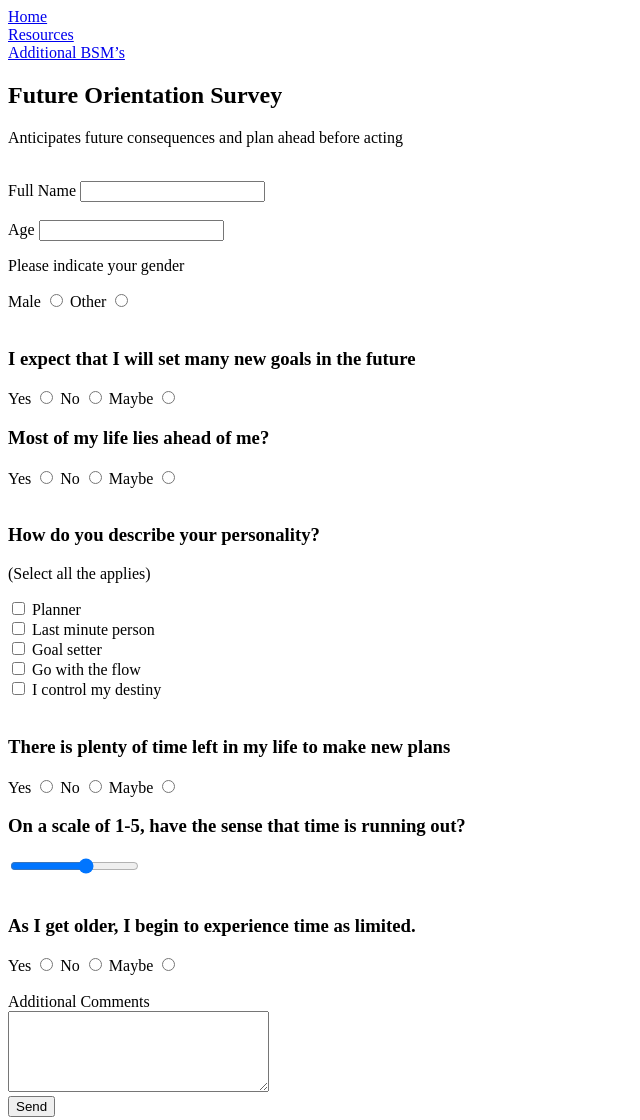
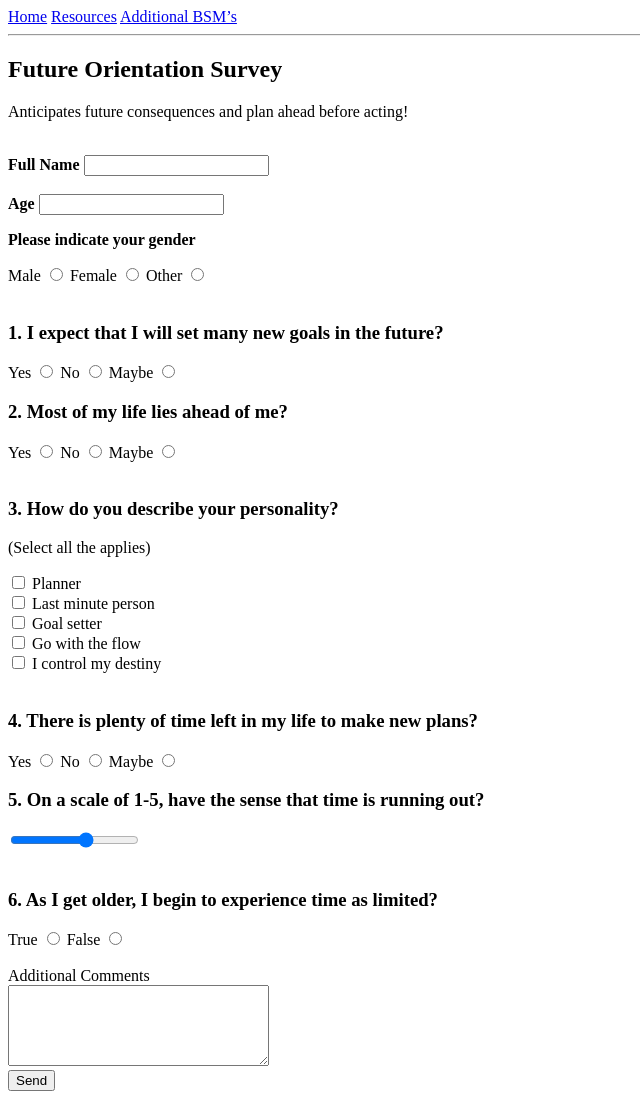
Before and after one commit to RuthWT/Future-Orientation-Groupwork, a plain HTML site: page survey_page.html in a window 1280 px wide. Shown: the whole page, without its empty margins (0-640 px from the left). After the commit the page ends 1099 px from the top, so only its background shows below. Drawn offline with Linux system fonts and the light colour scheme.

Commit message:
survey updated

```diff
--- a/survey_page.html
+++ b/survey_page.html
@@ -7,24 +7,26 @@
     <title>Survey Page</title>
 </head>
 <body>
-    <a href="./index.html">Home</a> <br>
-    <a href="./resource.html">Resources</a> <br>
+    <a href="./index.html">Home</a>
+    <a href="./resource.html">Resources</a>
     <a href="./addtional_BSM.html">Additional BSM’s</a>
     <section>
         <form action="./index.html" method="POST">
-            <h1>Future Orientation Survey</h1>
-                <p>Anticipates future consequences and plan ahead before acting</p>
+            <hr><h1>Future Orientation Survey</h1>
+                <p>Anticipates future consequences and plan ahead before acting!</p>
             <!--Personal Information-->
             <br>
-            <label for="full_name">Full Name</label>
+            <label for="full_name"><strong>Full Name</strong></label>
             <input type="text" name="FullName" id="full_name">
             <br>
             <br>
-            <label for="d_o_b">Age</label>
+            <label for="d_o_b"><strong>Age</strong></label>
             <input type="number" name="age" id="d_o_b">
             <br>
-            <p>Please indicate your gender<p>
+            <strong><p>Please indicate your gender<p></p></strong>
             <label for="gender">Male</label>
+            <input type="radio" name="gender" id="gender">
+            <label for="gender">Female</label>
             <input type="radio" name="gender" id="gender">
             <label for="gender">Other</label>
             <input type="radio" name="gender" id="gender">
@@ -32,7 +34,8 @@
 
             <br>
             <br>
-            <h3>I expect that I will set many new goals in the future</h3>
+
+            <h3>1. I expect that I will set many new goals in the future?</h3>
                 <label for="question" value="yes">Yes</label>
                 <input type="radio" name="question" id="question">
                 <label for="question" value="no">No</label>
@@ -40,7 +43,7 @@
                 <label for="question" value="maybe">Maybe</label>
                 <input type="radio" name="question" id="question">
 
-            <h3>Most of my life lies ahead of me?</h3>
+            <h3>2. Most of my life lies ahead of me?</h3>
 
                 <label for="question" value="yes">Yes</label>
                 <input type="radio" name="question" id="question">
@@ -51,7 +54,7 @@
             <br>
             <br>
 
-            <h3>How do you describe your personality?</h3> <p>(Select all the applies)</p>
+            <h3>3. How do you describe your personality?</h3> <p>(Select all the applies)</p>
 
                 <input type="checkbox" name="question" id="question">
                 <label for="question" value="yes">Planner</label>
@@ -72,7 +75,7 @@
             <br>
             <br>
 
-            <h3>There is plenty of time left in my life to make new plans</h3>
+            <h3>4. There is plenty of time left in my life to make new plans?</h3>
                 <label for="question" value="yes">Yes</label>
                 <input type="radio" name="question" id="question">
                 <label for="question" value="no">No</label>
@@ -82,19 +85,15 @@
 
             </label>
 
-            <h3>On a scale of 1-5, have the sense that time is running out?</h3>
+            <h3>5. On a scale of 1-5, have the sense that time is running out?</h3>
                 <input type="range" name="question-4" id="question-4" step="1" max="5">
             <br>
             <br>
 
-            <h3>As I get older, I begin to experience time as limited.</h3>
-                <label for="question" value="yes">Yes</label>
+            <h3>6. As I get older, I begin to experience time as limited?</h3>
+                <label for="question" value="true">True</label>
                     <input type="radio" name="question" id="question">
-                    <label for="question" value="no">No</label>
-                    <input type="radio" name="question" id="question">
-                    <label for="question" value="maybe">Maybe
-
-                </label>
+                    <label for="question" value="false">False</label>
                     <input type="radio" name="question" id="question">
             <br>
             <br>
```
